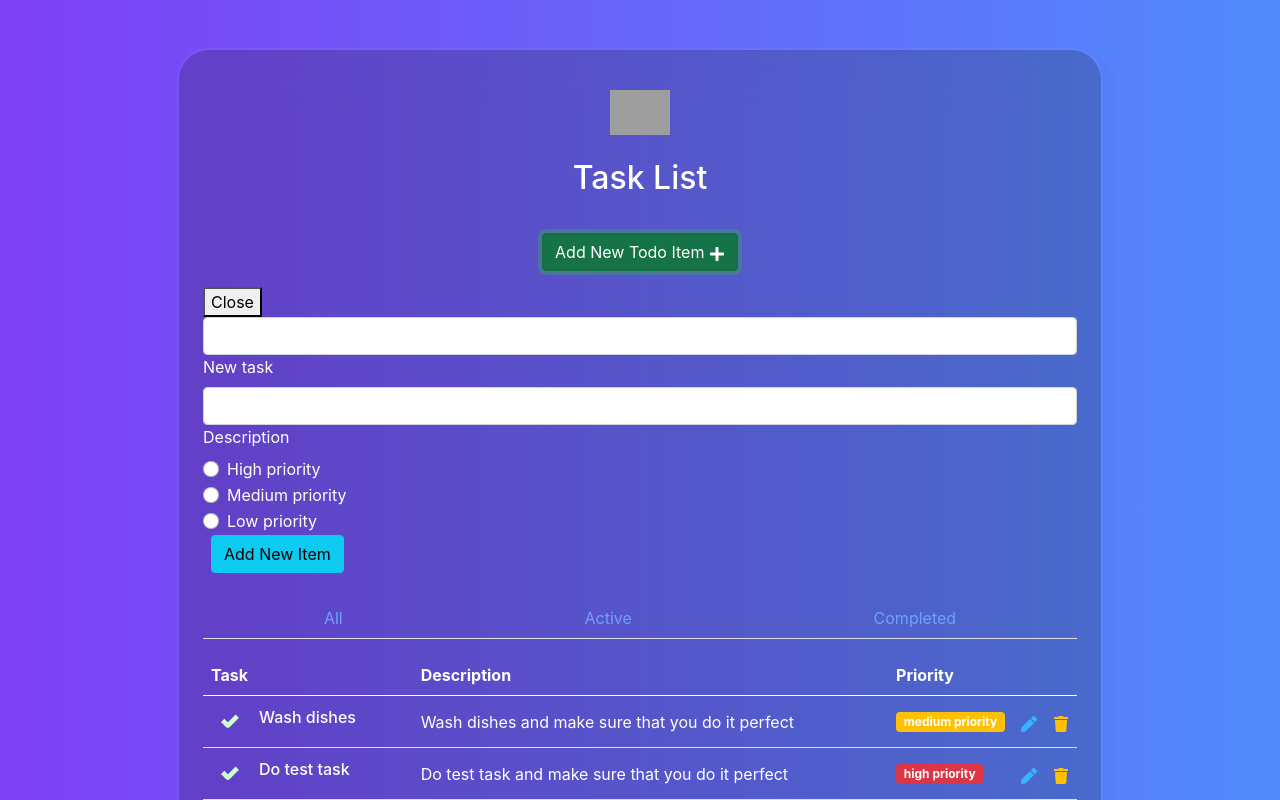
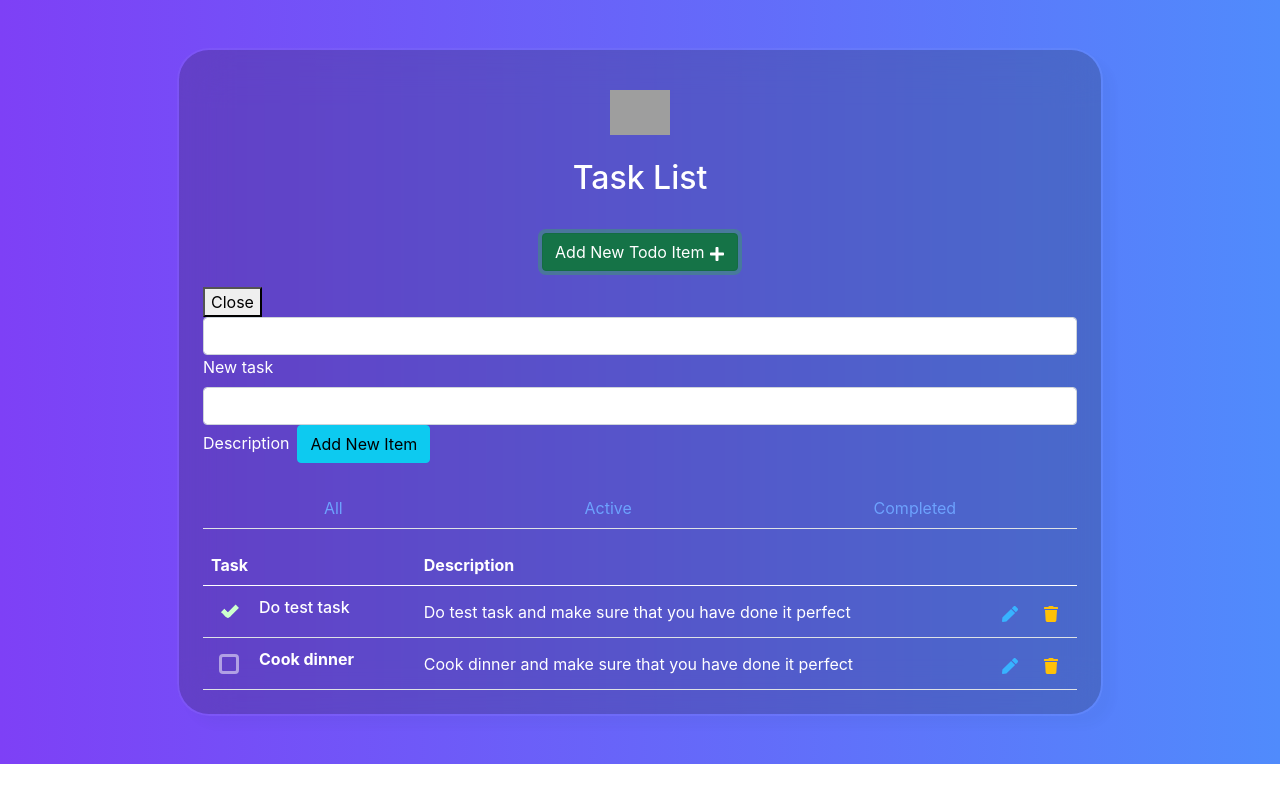
Before and after one commit to ShumovskaIryna/Todo-List-React, a React (Create React App) app: page / in a window 1280 px wide. Both pictures are taken after a click on the button "Add New Todo Item". Shown: the top 800 px of the page. Built offline with nearby package versions, Linux system fonts and the light colour scheme; grey boxes are pictures that could not be loaded.

Commit message:
get state from redux

```diff
--- a/src/components/Home.jsx
+++ b/src/components/Home.jsx
@@ -3,62 +3,11 @@ import Filters from './Filters';
 import NewItem from './NewItem';
 import TodoItem from './TodoItem';
 import { FaPlus } from 'react-icons/fa';
+import { useSelector } from 'react-redux';
 
-const data = {
-  todoItem: [
-    {
-      id: 1,
-      name: 'Wash dishes',
-      description: 'Wash dishes and make sure that you do it perfect',
-      priority: 'medium',
-      bg: 'warning',
-      isDone: true,
-    },
-    {
-      id: 2,
-      name: 'Do test task',
-      description: 'Do test task and make sure that you do it perfect',
-      priority: 'high',
-      bg: 'danger',
-      isDone: true,
-    },
-    {
-      id: 3,
-      name: 'Cook dinner',
-      description: 'Cook dinner and make sure that you do it perfect',
-      priority: 'low',
-      bg: 'success',
-      isDone: true,
-    },
-    {
-      id: 4,
-      name: 'Watch black mirror',
-      description:
-        'Watch new series BLACK MIRROR and make sure that you do it perfect',
-      priority: 'high',
-      bg: 'danger',
-      isDone: false,
-    },
-    {
-      id: 5,
-      name: 'Do sport',
-      description: 'Do sport and make sure that you do it perfect',
-      priority: 'medium',
-      bg: 'warning',
-      isDone: false,
-    },
-    {
-      id: 6,
-      name: 'Run, jump & push up',
-      description: 'Run, jump & push up and make sure that you do it perfect',
-      priority: 'high',
-      bg: 'danger',
-      isDone: false,
-    },
-  ],
-};
 const Home = () => {
   const [shouldShowForm, toggleForm] = useState(false);
+  const state = useSelector((state) => state.handleTodo);
   return (
     <div>
       <section className="mvh-100 gradient-custom-2">
@@ -91,7 +40,6 @@ const Home = () => {
                       />
                     </button>
                   </div>
-
                   {shouldShowForm ? (
                     <NewItem
                       toggleForm={toggleForm}
@@ -107,13 +55,12 @@ const Home = () => {
                       <tr>
                         <th scope="col">Task</th>
                         <th scope="col">Description</th>
-                        <th scope="col">Priority</th>
                         <th scope="col"></th>
                         <th scope="col"></th>
                       </tr>
                     </thead>
                     <tbody>
-                      {data.todoItem.map((el) => (
+                      {state.map((el) => (
                         <TodoItem key={el.id} todoItem={el} />
                       ))}
                     </tbody>
--- a/src/components/NewItem.jsx
+++ b/src/components/NewItem.jsx
@@ -6,8 +6,6 @@ const NewItem = (props) => {
   const [inputs, setInputs] = useState({
     name: '',
     description: '',
-    priority: '',
-    bg: '',
     isDone: false,
     submitted: false,
   });
@@ -67,46 +65,6 @@ const NewItem = (props) => {
               <label className="form-label" for="form2">
                 Description
               </label>
-              <div className="form-check">
-                <input
-                  className="form-check-input"
-                  type="radio"
-                  name="high"
-                  id="flexRadioDefault1"
-                  value={inputs.priority}
-                  onChange={(e) => handleChange(e)}
-                />
-                <label className="form-check-label" for="flexRadioDefault1">
-                  {' '}
-                  High priority{' '}
-                </label>
-              </div>
-              <div className="form-check">
-                <input
-                  className="form-check-input"
-                  type="radio"
-                  name="medium"
-                  id="flexRadioDefault2"
-                  value={inputs.priority}
-                />
-                <label className="form-check-label" for="flexRadioDefault2">
-                  {' '}
-                  Medium priority{' '}
-                </label>
-              </div>
-              <div className="form-check">
-                <input
-                  className="form-check-input"
-                  type="radio"
-                  name="low"
-                  id="flexRadioDefault2"
-                  value={inputs.priority}
-                />
-                <label className="form-check-label" for="flexRadioDefault2">
-                  {' '}
-                  Low priority{' '}
-                </label>
-              </div>
               <button type="submit" className="btn btn-info ms-2">
                 Add New Item
               </button>
--- a/src/components/TodoItem.jsx
+++ b/src/components/TodoItem.jsx
@@ -23,14 +23,6 @@ const TodoItem = (props) => {
         <td className="align-middle">
           <span>{props.todoItem.description}</span>
         </td>
-        <td className="align-middle">
-          <h6 className="mb-0">
-            <span className={`badge bg-${props.todoItem.bg}`}>
-              {props.todoItem.priority} priority
-            </span>
-          </h6>
-        </td>
-
         <td className="align-middle">
           <a href="#!" data-mdb-toggle="tooltip" title="Edit">
             <FaPen
--- a/src/redux/reducers/handleTodo.js
+++ b/src/redux/reducers/handleTodo.js
@@ -1,13 +1,27 @@
 import { Types } from '../../constants/actionTypes';
 
-const initialState = [];
 
-const handleTodo = (state = initialState, action) => {
+const data = [
+    {
+      id: 1,
+      name: 'Do test task',
+      description: 'Do test task and make sure that you have done it perfect',
+      isDone: true,
+    },
+    {
+      id: 2,
+      name: 'Cook dinner',
+      description: 'Cook dinner and make sure that you have done it perfect',
+      isDone: false,
+    },
+  ];
+
+const handleTodo = (state = data, action) => {
   switch (action.type) {
     case Types.ADD_ITEM:
       return [
-        ...state,
-        action.payload
+        action.payload,
+        ...state
       ];
     case Types.UPDATE_ITEM:
       return {
```
